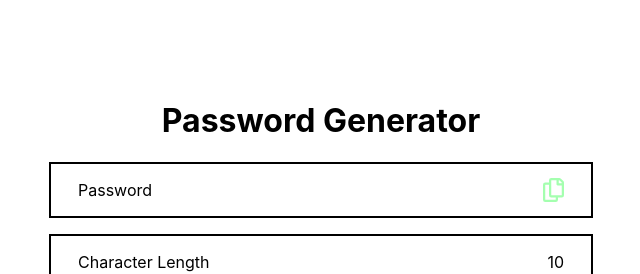
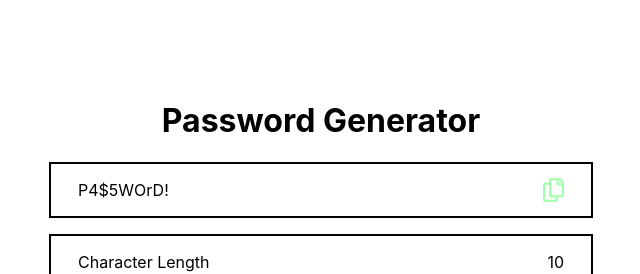
Before and after one commit to vikrambenipal/password-generator, a React (Create React App) app: page / in a window 1280 px wide. Shown: the top 274 px of the page, without its empty margins (319-959 px from the left). Built offline with nearby package versions, Linux system fonts and the light colour scheme.

Commit message:
stored password in state

```diff
--- a/src/App.js
+++ b/src/App.js
@@ -4,12 +4,13 @@ import PasswordForm from './components/PasswordForm';
 import { Box } from "@mui/system";
 
 function App() {
+  const [password, setPassword] = useState("P4$5WOrD!");
   return (
     <Box display="flex" flexDirection="column" justifyContent="center" alignItems="center"
     margin="80px auto 0px auto" maxWidth="600px">
       <h1>Password Generator</h1>
-      <Copy />
-      <PasswordForm />
+      <Copy password={password}/>
+      <PasswordForm setPassword={setPassword}/>
     </Box>
   );
 }
--- a/src/components/Copy.js
+++ b/src/components/Copy.js
@@ -2,12 +2,13 @@ import React from 'react'
 import { Box } from "@mui/system";
 import iconCopy from '../assets/images/icon-copy.svg'
 
-const Copy = () => {
+const Copy = ({ password }) => {
+
   return (
     <Box border="2px solid black" width="90%" marginBottom="16px">
         <Box display="flex" flexDirection="row" justifyContent="space-between">
-            <p style={{ paddingLeft: "5%"}}>Password</p>
-            <img src={iconCopy} style={{alignSelf: 'center', paddingRight: "5%"}}/>
+            <p style={{ paddingLeft: "5%"}}>{password}</p>
+            <img src={iconCopy} style={{alignSelf: 'center', paddingRight: "5%", cursor: "pointer"}}/>
         </Box>
     </Box>
   )
--- a/src/components/PasswordForm.js
+++ b/src/components/PasswordForm.js
@@ -5,7 +5,7 @@ import { Checkbox } from '@mui/material';
 import { Slider } from '@mui/material';
 import { Button } from '@mui/material';
 
-const PasswordForm = () => {
+const PasswordForm = ({ setPassword }) => {
 
   const [length, setLength] = useState(10);
   const [strength, setStrength] = useState("STRENGTH");
```
